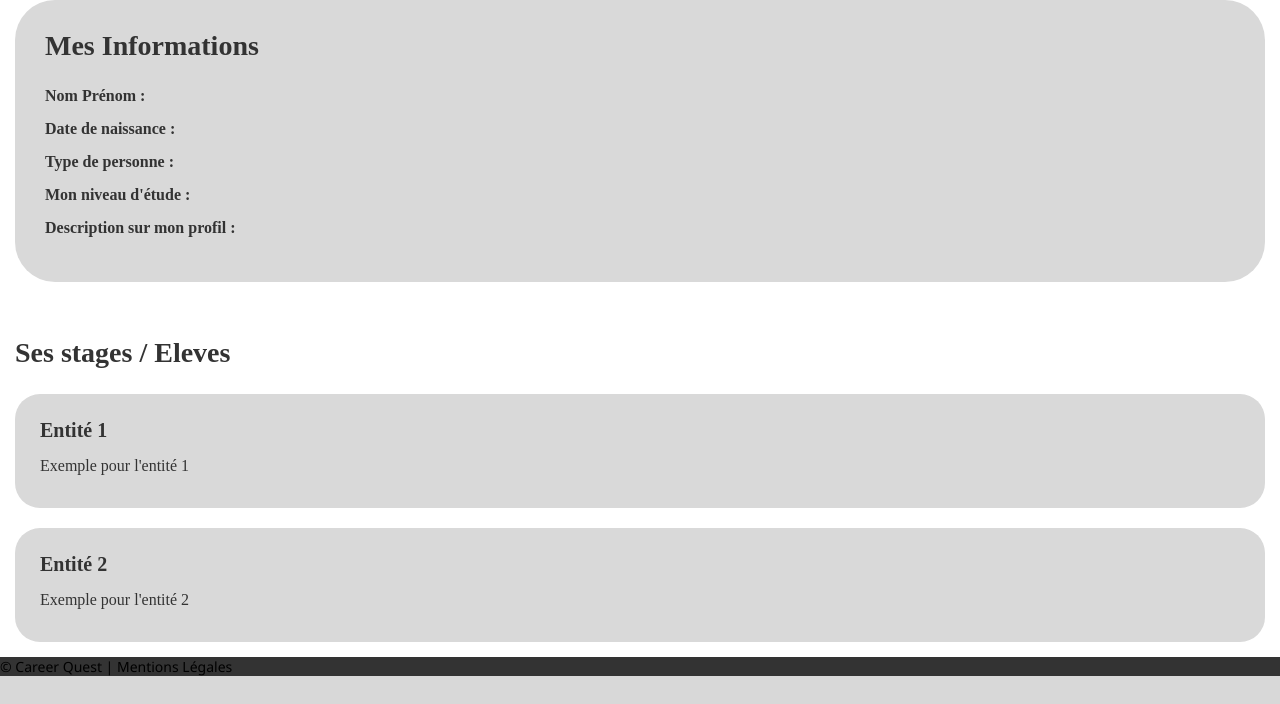
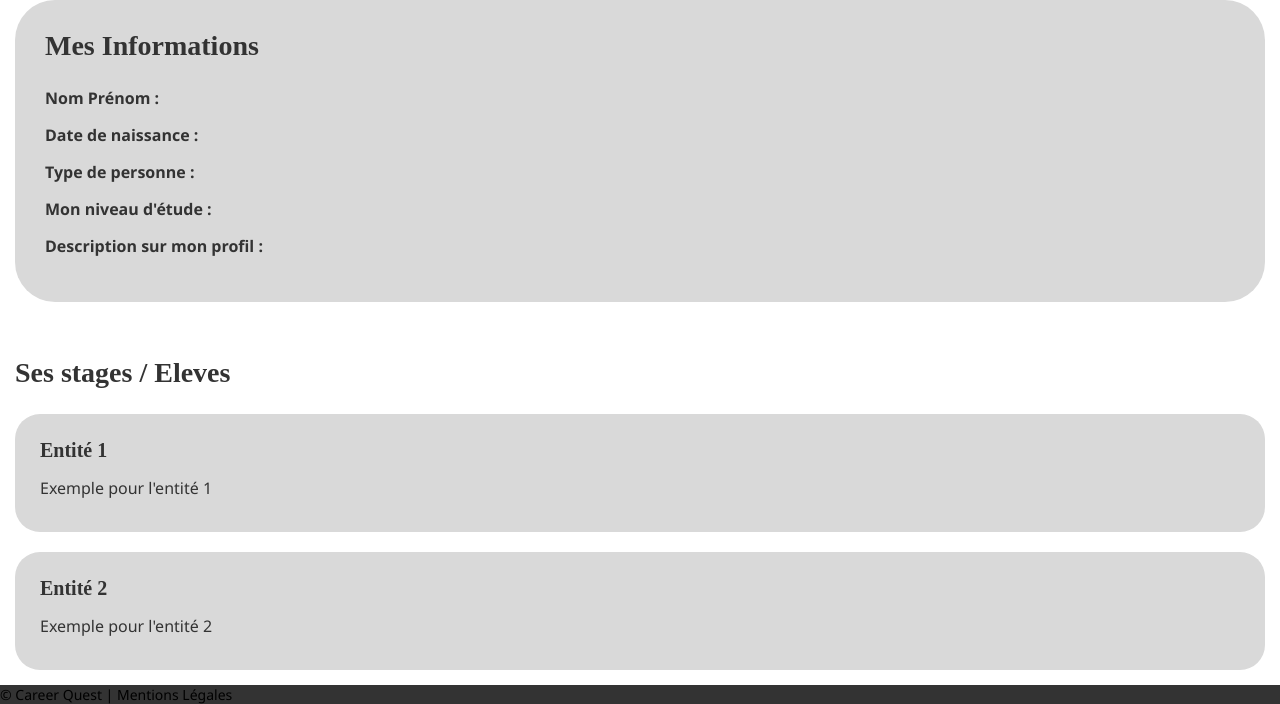
Before and after one commit to Mitakode/Projet-Web-G1, a PHP site: page /fiche_personne.html in a window 1280 px wide. Shown: the part 138-842 px from the top of the page. Before the commit the page ends 814 px from the top, so only its background shows below. Run offline with PHP 8.4, Linux system fonts and the light colour scheme.

Commit message:
Ajout de la police

```diff
--- a/front/fiche_personne_style.css
+++ b/front/fiche_personne_style.css
@@ -12,7 +12,6 @@
     font-size: 28px;
     font-weight: 600;
     margin-bottom: 25px;
-
     color: #333;
 }
 
@@ -20,6 +19,7 @@
     display: flex;
     margin-bottom: 15px;
     align-items: flex-start;
+    font: 16px "Segoe UI";
 }
 
 .info-group label {
@@ -66,4 +66,5 @@
 .entite1-card p, .entite2-card p {
     margin: 8px 0;
     color: #333;
+    font: 16px "Segoe UI";
 }
```
